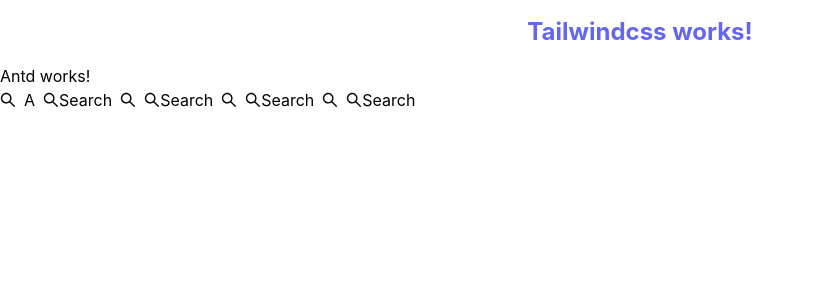
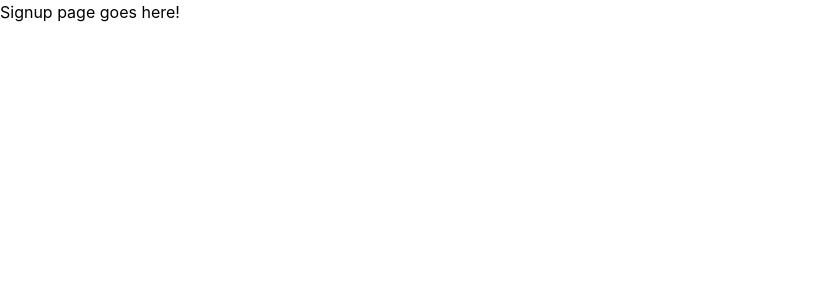
Before and after one commit to dothanhtien/bc09-react-jira, a React (Create React App) app: page /signup in a window 1280 px wide. Shown: the top 300 px of the page, without its empty margins (0-814 px from the left). Built offline with nearby package versions, Linux system fonts and the light colour scheme; the HTML template or start-up script is replaced by a standard one.

Commit message:
setup routing

```diff
--- a/package.json
+++ b/package.json
@@ -11,6 +11,7 @@
     "antd": "^4.16.13",
     "react": "^17.0.2",
     "react-dom": "^17.0.2",
+    "react-router-dom": "^5.3.0",
     "react-scripts": "4.0.3",
     "web-vitals": "^1.1.2"
   },
--- a/src/App.js
+++ b/src/App.js
@@ -1,43 +1,22 @@
 import React from "react";
-import { Button, Tooltip, Typography } from "antd";
-import { SearchOutlined } from "@ant-design/icons";
+import { BrowserRouter, Switch, Route, Redirect } from "react-router-dom";
+
+// templates
+// import AuthTemplate from "./templates/AuthTemplate";
+
+// views
+import Login from "./views/Login";
+import Signup from "./views/Signup";
 
 const App = () => {
   return (
-    <div className="container mx-auto">
-      <h1 className="text-indigo-500 text-2xl font-bold text-center my-4">
-        Tailwindcss works!
-      </h1>
-
-      <Typography.Title level={3}>Antd works!</Typography.Title>
-      <Tooltip title="search" className="mr-2">
-        <Button type="primary" shape="circle" icon={<SearchOutlined />} />
-      </Tooltip>
-      <Button type="primary" shape="circle" className="mr-2">
-        A
-      </Button>
-      <Button type="primary" icon={<SearchOutlined />} className="mr-2">
-        Search
-      </Button>
-      <Tooltip title="search" className="mr-2">
-        <Button shape="circle" icon={<SearchOutlined />} />
-      </Tooltip>
-      <Button icon={<SearchOutlined />} className="mr-2">
-        Search
-      </Button>
-      <Tooltip title="search" className="mr-2">
-        <Button shape="circle" icon={<SearchOutlined />} />
-      </Tooltip>
-      <Button icon={<SearchOutlined />} className="mr-2">
-        Search
-      </Button>
-      <Tooltip title="search" className="mr-2">
-        <Button type="dashed" shape="circle" icon={<SearchOutlined />} />
-      </Tooltip>
-      <Button type="dashed" icon={<SearchOutlined />}>
-        Search
-      </Button>
-    </div>
+    <BrowserRouter>
+      <Switch>
+        <Redirect exact from="/" to="/login" />
+        <Route path="/login" exact component={Login} />
+        <Route path="/signup" exact component={Signup} />
+      </Switch>
+    </BrowserRouter>
   );
 };
 
--- /dev/null
+++ b/src/views/Login/index.jsx
@@ -0,0 +1,44 @@
+import React from "react";
+import { Button, Tooltip, Typography } from "antd";
+import { SearchOutlined } from "@ant-design/icons";
+
+const Login = () => {
+  return (
+    <div className="container mx-auto">
+      <h1 className="text-indigo-500 text-2xl font-bold text-center my-4">
+        Tailwindcss works!
+      </h1>
+
+      <Typography.Title level={3}>Antd works!</Typography.Title>
+      <Tooltip title="search" className="mr-2">
+        <Button type="primary" shape="circle" icon={<SearchOutlined />} />
+      </Tooltip>
+      <Button type="primary" shape="circle" className="mr-2">
+        A
+      </Button>
+      <Button type="primary" icon={<SearchOutlined />} className="mr-2">
+        Search
+      </Button>
+      <Tooltip title="search" className="mr-2">
+        <Button shape="circle" icon={<SearchOutlined />} />
+      </Tooltip>
+      <Button icon={<SearchOutlined />} className="mr-2">
+        Search
+      </Button>
+      <Tooltip title="search" className="mr-2">
+        <Button shape="circle" icon={<SearchOutlined />} />
+      </Tooltip>
+      <Button icon={<SearchOutlined />} className="mr-2">
+        Search
+      </Button>
+      <Tooltip title="search" className="mr-2">
+        <Button type="dashed" shape="circle" icon={<SearchOutlined />} />
+      </Tooltip>
+      <Button type="dashed" icon={<SearchOutlined />}>
+        Search
+      </Button>
+    </div>
+  );
+};
+
+export default Login;
--- /dev/null
+++ b/src/views/Signup/index.jsx
@@ -0,0 +1,7 @@
+import React from "react";
+
+const Signup = () => {
+  return <h1>Signup page goes here!</h1>;
+};
+
+export default Signup;
```
Also changed, not shown: 1 other file (tests, documents, lock files or other folders).
